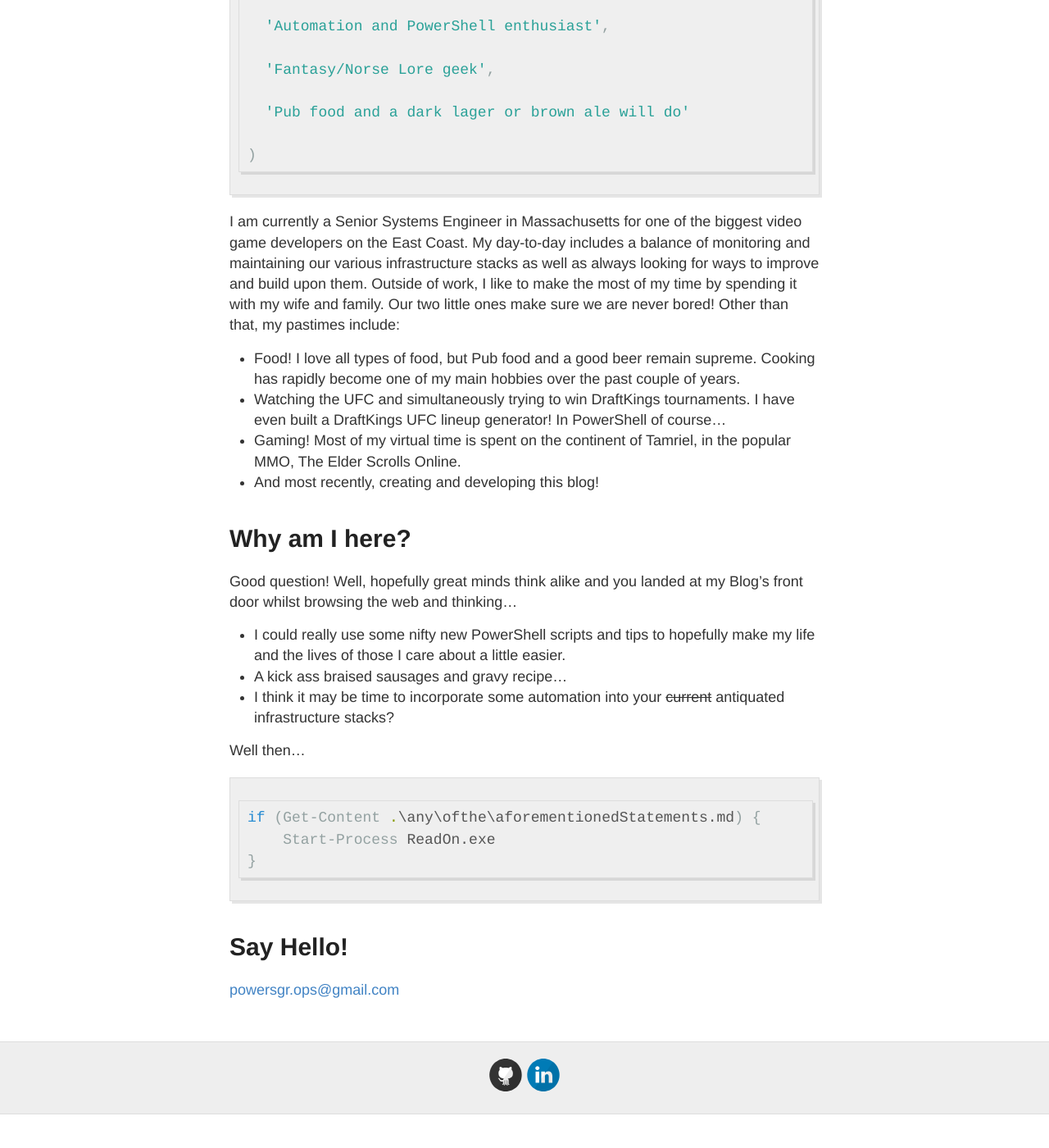
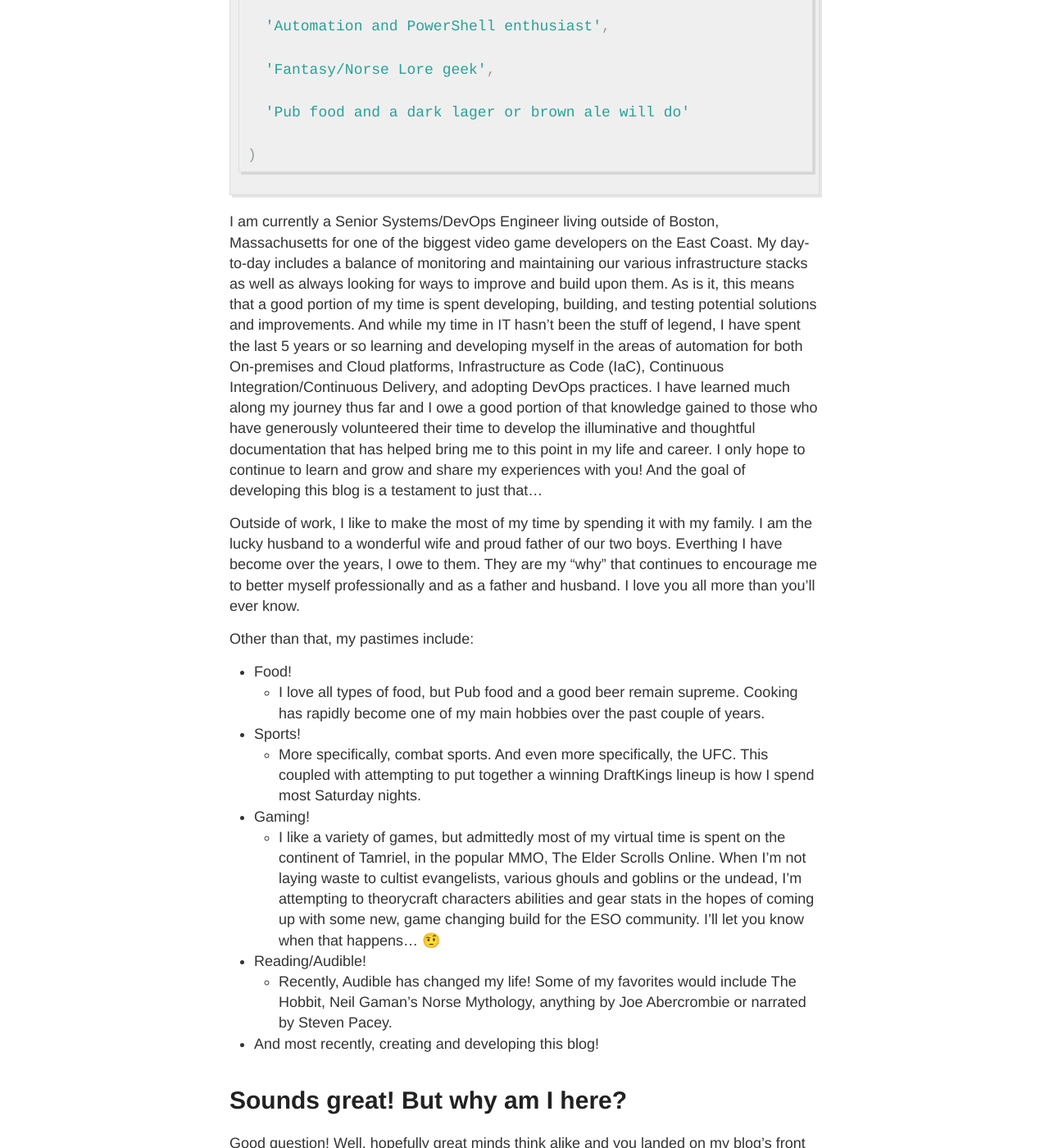
Before and after one commit to PowersgrOps/PowersgrOps.github.io, a Jekyll site: the page built from about.md, in a window 1280 px wide and 1400 px high, scrolled down 434 px. Shown: the whole window at 82% size. Built offline with Jekyll 4.4.1, drawn with Linux system fonts in a browser that asks for light colours; before the commit the page ends 1793 px from its top, so only the background shows below that; some of the changed text lies outside the part shown.

Commit message:
Updated about.md.

````diff
--- a/about.md
+++ b/about.md
@@ -22,27 +22,29 @@ $aboutMe = @(
 )
 ```
 
-I am currently a Senior Systems Engineer in Massachusetts for one of the biggest video game developers on the East Coast. My day-to-day includes a balance of monitoring and maintaining our various infrastructure stacks as well as always looking for ways to improve and build upon them. Outside of work, I like to make the most of my time by spending it with my wife and family. Our two little ones make sure we are never bored! Other than that, my pastimes include:
-* Food! I love all types of food, but Pub food and a good beer remain supreme. Cooking has rapidly become one of my main hobbies over the past couple of years.
-* Watching the UFC and simultaneously trying to win DraftKings tournaments. I have even built a DraftKings UFC lineup generator! In PowerShell of course...
-* Gaming! Most of my virtual time is spent on the continent of Tamriel, in the popular MMO, The Elder Scrolls Online.
+I am currently a Senior Systems/DevOps Engineer living outside of Boston, Massachusetts for one of the biggest video game developers on the East Coast. My day-to-day includes a balance of monitoring and maintaining our various infrastructure stacks as well as always looking for ways to improve and build upon them. As is it, this means that a good portion of my time is spent developing, building, and testing potential solutions and improvements. And while my time in IT hasn't been the stuff of legend, I have spent the last 5 years or so learning and developing myself in the areas of automation for both On-premises and Cloud platforms, Infrastructure as Code (IaC), Continuous Integration/Continuous Delivery, and adopting DevOps practices. I have learned much along my journey thus far and I owe a good portion of that knowledge gained to those who have generously volunteered their time to develop the illuminative and thoughtful documentation that has helped bring me to this point in my life and career. I only hope to continue to learn and grow and share my experiences with you! And the goal of developing this blog is a testament to just that...
+
+Outside of work, I like to make the most of my time by spending it with my family. I am the lucky husband to a wonderful wife and proud father of our two boys. Everthing I have become over the years, I owe to them. They are my "why" that continues to encourage me to better myself professionally and as a father and husband. I love you all more than you'll ever know.
+
+Other than that, my pastimes include:
+* Food!
+    - I love all types of food, but Pub food and a good beer remain supreme. Cooking has rapidly become one of my main hobbies over the past couple of years.
+* Sports!
+    - More specifically, combat sports. And even more specifically, the UFC. This coupled with attempting to put together a winning DraftKings lineup is how I spend most Saturday nights.
+* Gaming!
+    - I like a variety of games, but admittedly most of my virtual time is spent on the continent of Tamriel, in the popular MMO, The Elder Scrolls Online. When I'm not laying waste to cultist evangelists, various ghouls and goblins or the undead, I'm attempting to theorycraft characters abilities and gear stats in the hopes of coming up with some new, game changing build for the ESO community. I'll let you know when that happens... 🤨
+* Reading/Audible!
+    - Recently, Audible has changed my life! Some of my favorites would include The Hobbit, Neil Gaman's Norse Mythology, anything by Joe Abercrombie or narrated by Steven Pacey.
 * And most recently, creating and developing this blog!
 
 
-# Why am I here?
+# Sounds great! But why am I here?
 
-Good question! Well, hopefully great minds think alike and you landed at my Blog's front door whilst browsing the web and thinking...
-* I could really use some nifty new PowerShell scripts and tips to hopefully make my life and the lives of those I care about a little easier.
-* A kick ass braised sausages and gravy recipe...
-* I think it may be time to incorporate some automation into your ~~current~~ antiquated infrastructure stacks?
+Good question! Well, hopefully great minds think alike and you landed on my blog's front door whilst browsing the web and thinking...
+* I could really use some nifty new PowerShell logic to hopefully make my life and the lives of those I care about a little easier.
+* A kick-ass braised sausages and onion gravy recipe...
+* It may be time to incorporate some automation into my ~~current~~ antiquated infrastructure stacks?
 
-Well then...
-
-```powershell
-if (Get-Content .\any\ofthe\aforementionedStatements.md) {
-    Start-Process ReadOn.exe
-}
-```
 
 # Say Hello!
 
````
